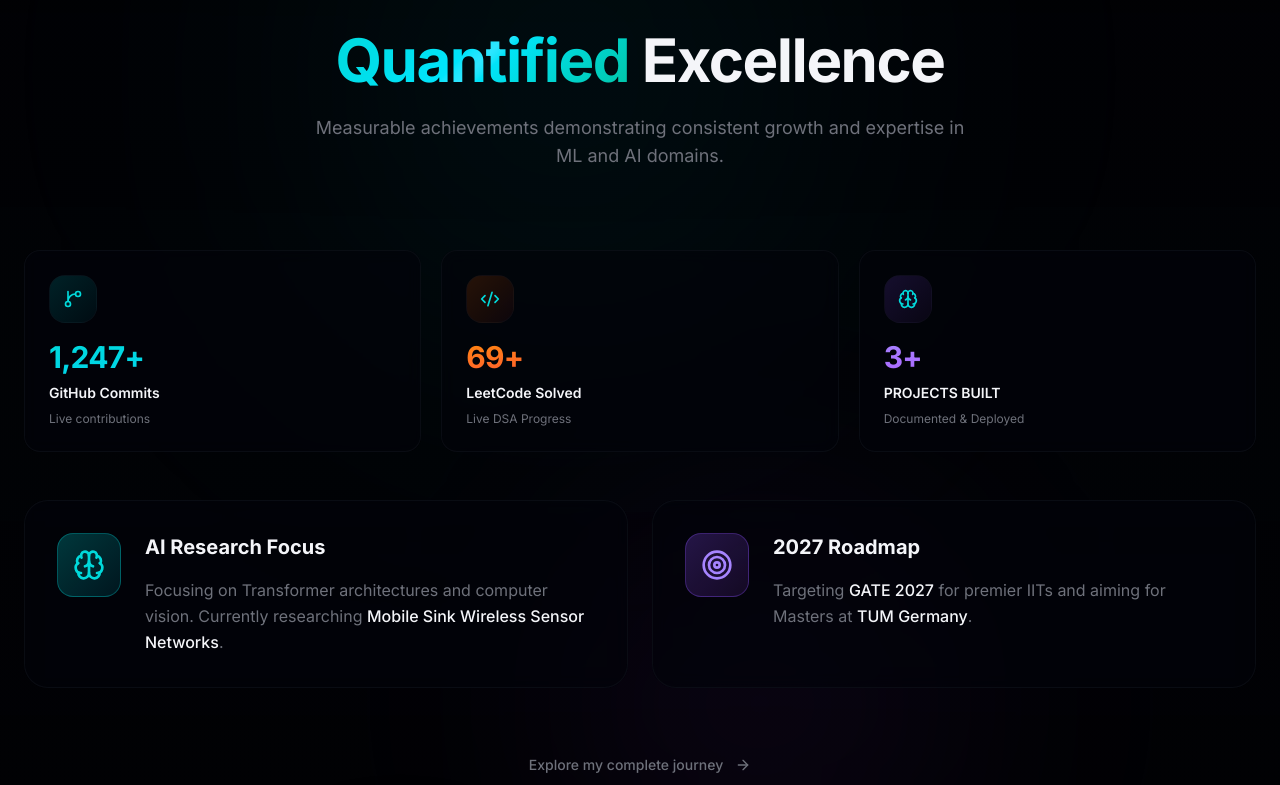
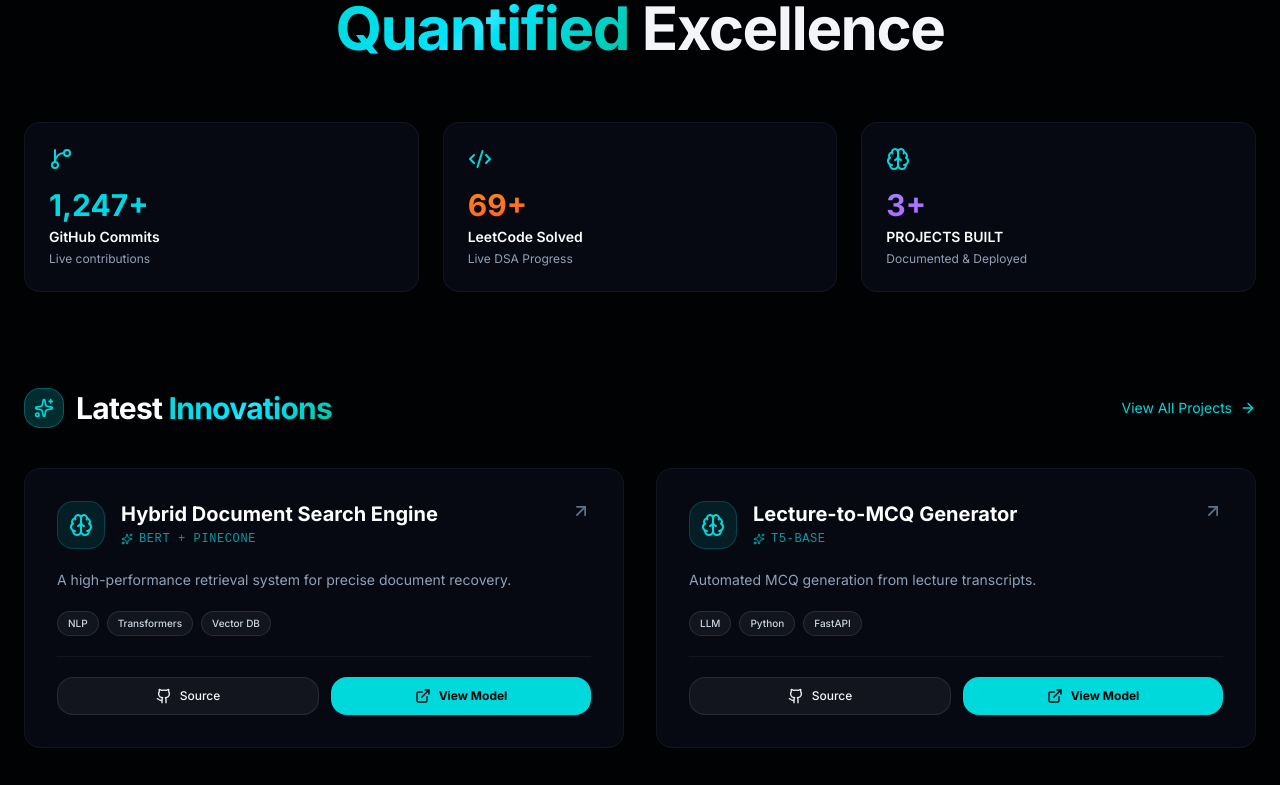
Before and after one commit to samarthpandey-ai/v0-ml-portfolio, a Next.js app: page / in a window 1280 px wide. Shown: the part 1415-2200 px from the top of the page. Built offline with nearby package versions, Linux system fonts and the light colour scheme; no server answers.

Commit message:
Update quick-stats.tsx

```diff
--- a/components/quick-stats.tsx
+++ b/components/quick-stats.tsx
@@ -8,15 +8,17 @@ import {
   GitBranch,
   ArrowRight,
   Cpu,
-  Network
+  Sparkles
 } from "lucide-react"
-import { useEffect, useState, useRef } from "react"
+import { useEffect, useState, useRef, useMemo } from "react"
 import Link from "next/link"
-// 1. Importing the config to drive the "PROJECTS BUILT" count
+// Import your central project configuration
 import { myProjects } from "@/lib/project-config"
+// Import the ProjectCard component to reuse the high-end UI
+import { ProjectCard } from "./project-card"
 
 /**
- * AnimatedCounter: Handles the "rolling number" effect
+ * AnimatedCounter: Handles the professional "rolling number" effect
  */
 function AnimatedCounter({ value }: { value: number }) {
   const [count, setCount] = useState(0)
@@ -46,15 +48,12 @@ function AnimatedCounter({ value }: { value: number }) {
       },
       { threshold: 0.1 }
     )
-
     if (ref.current) observer.observe(ref.current)
     return () => observer.disconnect()
   }, [value, hasAnimated])
 
   useEffect(() => {
-    if (hasAnimated) {
-      setCount(value)
-    }
+    if (hasAnimated) setCount(value)
   }, [value, hasAnimated])
 
   return <span ref={ref}>{count.toLocaleString()}</span>
@@ -66,6 +65,13 @@ export function QuickStats() {
     leetcode: 69
   })
 
+  // Logic to pick the 2 most recent projects for the Home Page
+  const latestTwo = useMemo(() => {
+    return [...myProjects]
+      .sort((a, b) => new Date(b.date).getTime() - new Date(a.date).getTime())
+      .slice(0, 2);
+  }, []);
+
   useEffect(() => {
     async function getLiveStats() {
       try {
@@ -75,7 +81,6 @@ export function QuickStats() {
           const recentCommits = ghData
             .filter((e: any) => e.type === "PushEvent")
             .reduce((acc: number, e: any) => acc + (e.payload?.commits?.length || 0), 0)
-
           setDynamicStats(prev => ({ ...prev, github: 1247 + recentCommits }))
         }
 
@@ -87,14 +92,12 @@ export function QuickStats() {
           }
         }
       } catch (error) {
-        console.error("Live update failed, staying with baseline values.")
+        console.error("Live fetch failed")
       }
     }
-
     getLiveStats()
   }, [])
 
-  // 3. Stats data list (CLEANED OF SYNTAX ERRORS)
   const statsList = [
     {
       title: "GitHub Commits",
@@ -124,15 +127,10 @@ export function QuickStats() {
 
   return (
     <section className="relative overflow-hidden">
-      <div className="absolute inset-0">
-        <div className="absolute inset-0 bg-gradient-to-b from-background via-card/30 to-background" />
-        <div className="absolute top-0 left-1/4 h-[500px] w-[500px] rounded-full bg-primary/8 blur-[150px]" />
-        <div className="absolute bottom-0 right-1/4 h-[400px] w-[400px] rounded-full bg-purple-500/6 blur-[120px]" />
-      </div>
-
-      <div className="relative mx-auto max-w-7xl px-6 py-24 md:py-32">
-        <div className="mb-20 text-center">
-          <div className="inline-flex items-center gap-3 rounded-full border border-primary/40 bg-primary/10 px-6 py-3 text-sm font-medium text-primary mb-8 backdrop-blur-sm">
+      <div className="relative mx-auto max-w-7xl px-6 py-24">
+        {/* Header Section */}
+        <div className="mb-16 text-center">
+          <div className="inline-flex items-center gap-3 rounded-full border border-primary/40 bg-primary/10 px-6 py-3 text-sm font-medium text-primary mb-8">
             <TrendingUp className="h-4 w-4" />
             Performance Metrics
             <Cpu className="h-4 w-4" />
@@ -140,74 +138,53 @@ export function QuickStats() {
           <h2 className="text-4xl font-bold tracking-tight text-foreground sm:text-5xl lg:text-6xl">
             <span className="text-gradient">Quantified</span> Excellence
           </h2>
-          <p className="mt-6 max-w-2xl mx-auto text-lg text-muted-foreground">
-            Measurable achievements demonstrating consistent growth and expertise in ML and AI domains.
-          </p>
         </div>
 
-        <div className="grid grid-cols-1 gap-4 sm:gap-5 md:grid-cols-3">
+        {/* 3-Column Stats Grid */}
+        <div className="grid grid-cols-1 gap-6 md:grid-cols-3">
           {statsList.map((stat, index) => (
-            <div
-              key={index}
-              className="group relative overflow-hidden rounded-2xl border border-border/50 bg-card/60 backdrop-blur-sm transition-all duration-500 hover:border-primary/40 hover:bg-card/90 hover:shadow-2xl hover:shadow-primary/10 hover:-translate-y-2"
-            >
-              <div className={`absolute inset-0 bg-gradient-to-br ${stat.bgGradient} opacity-0 transition-opacity duration-500 group-hover:opacity-100`} />
-              <div className={`absolute top-0 left-0 right-0 h-1 bg-gradient-to-r ${stat.gradient} opacity-0 group-hover:opacity-100 transition-opacity duration-500`} />
-
-              <div className="relative p-5 sm:p-6 space-y-4">
-                <div className={`inline-flex h-12 w-12 items-center justify-center rounded-xl bg-gradient-to-br ${stat.bgGradient} border border-border/40 transition-all duration-300 group-hover:scale-110`}>
-                  <stat.icon className="h-5 w-5 text-primary" />
-                </div>
-
-                <div className="space-y-2">
-                  <p className={`text-2xl sm:text-3xl font-bold tracking-tight bg-gradient-to-br ${stat.gradient} bg-clip-text text-transparent`}>
-                    <AnimatedCounter value={stat.value} />+
-                  </p>
-                  <p className="text-sm font-semibold text-foreground">{stat.title}</p>
-                  <p className="text-xs text-muted-foreground">{stat.subtitle}</p>
-                </div>
+            <div key={index} className="group relative overflow-hidden rounded-2xl border border-white/5 bg-[#0A0F1C]/60 p-6 transition-all hover:border-primary/40">
+              <div className={`absolute inset-0 bg-gradient-to-br ${stat.bgGradient} opacity-0 group-hover:opacity-100 transition-opacity`} />
+              <stat.icon className="h-6 w-6 text-primary mb-4" />
+              <div className="relative space-y-1">
+                <p className={`text-3xl font-bold bg-gradient-to-br ${stat.gradient} bg-clip-text text-transparent`}>
+                  <AnimatedCounter value={stat.value} />+
+                </p>
+                <p className="text-sm font-semibold text-white">{stat.title}</p>
+                <p className="text-xs text-slate-400">{stat.subtitle}</p>
               </div>
             </div>
           ))}
         </div>
 
-        {/* Roadmap Cards */}
-        <div className="mt-12 grid gap-6 lg:grid-cols-2">
-          <div className="group relative overflow-hidden rounded-3xl border border-border/50 bg-card/60 backdrop-blur-sm p-8 transition-all duration-500 hover:border-primary/40 hover:bg-card/90 hover:shadow-2xl hover:shadow-primary/10">
-            <div className="absolute inset-0 bg-gradient-to-br from-primary/8 via-transparent to-purple-500/5 opacity-0 transition-opacity duration-500 group-hover:opacity-100" />
-            <div className="relative flex items-start gap-6">
-              <div className="flex h-16 w-16 shrink-0 items-center justify-center rounded-2xl bg-gradient-to-br from-primary/25 to-cyan-400/10 border border-primary/30">
-                <Brain className="h-8 w-8 text-primary" />
+        {/* REPLACED: "AI Research Focus" & "2027 Roadmap" with Latest Projects */}
+        <div className="mt-24 space-y-10">
+          <div className="flex items-center justify-between">
+            <div className="flex items-center gap-3">
+              <div className="h-10 w-10 rounded-xl bg-primary/20 flex items-center justify-center border border-primary/30">
+                <Sparkles className="h-5 w-5 text-primary" />
               </div>
-              <div className="space-y-4 flex-1">
-                <h3 className="text-xl font-bold text-foreground">AI Research Focus</h3>
-                <p className="text-muted-foreground leading-relaxed">
-                  Focusing on Transformer architectures and computer vision. Currently researching <span className="text-foreground font-medium">Mobile Sink Wireless Sensor Networks</span>.
-                </p>
-              </div>
+              <h3 className="text-3xl font-bold tracking-tight text-white">
+                Latest <span className="text-gradient">Innovations</span>
+              </h3>
             </div>
+            <Link href="/projects" className="hidden md:flex items-center gap-2 text-sm text-primary hover:underline">
+              View All Projects <ArrowRight className="h-4 w-4" />
+            </Link>
           </div>
 
-          <div className="group relative overflow-hidden rounded-3xl border border-border/50 bg-card/60 backdrop-blur-sm p-8 transition-all duration-500 hover:border-primary/40 hover:bg-card/90 hover:shadow-2xl hover:shadow-primary/10">
-            <div className="absolute inset-0 bg-gradient-to-br from-purple-500/8 via-transparent to-primary/5 opacity-0 transition-opacity duration-500 group-hover:opacity-100" />
-            <div className="relative flex items-start gap-6">
-              <div className="flex h-16 w-16 shrink-0 items-center justify-center rounded-2xl bg-gradient-to-br from-violet-500/25 to-purple-500/10 border border-violet-500/30">
-                <Target className="h-8 w-8 text-violet-400" />
-              </div>
-              <div className="space-y-4 flex-1">
-                <h3 className="text-xl font-bold text-foreground">2027 Roadmap</h3>
-                <p className="text-muted-foreground leading-relaxed">
-                  Targeting <span className="text-foreground font-medium">GATE 2027</span> for premier IITs and aiming for Masters at <span className="text-foreground font-medium">TUM Germany</span>.
-                </p>
-              </div>
-            </div>
+          <div className="grid grid-cols-1 gap-8 md:grid-cols-2">
+            {latestTwo.map((project, index) => (
+              <ProjectCard key={index} {...project} />
+            ))}
           </div>
         </div>
 
+        {/* Footer Link */}
         <div className="mt-16 text-center">
           <Link
             href="/about"
-            className="group inline-flex items-center gap-3 text-sm font-medium text-muted-foreground hover:text-primary transition-colors"
+            className="group inline-flex items-center gap-3 text-sm font-medium text-slate-400 hover:text-primary transition-colors"
           >
             <span>Explore my complete journey</span>
             <ArrowRight className="h-4 w-4 transition-transform group-hover:translate-x-1" />
```
